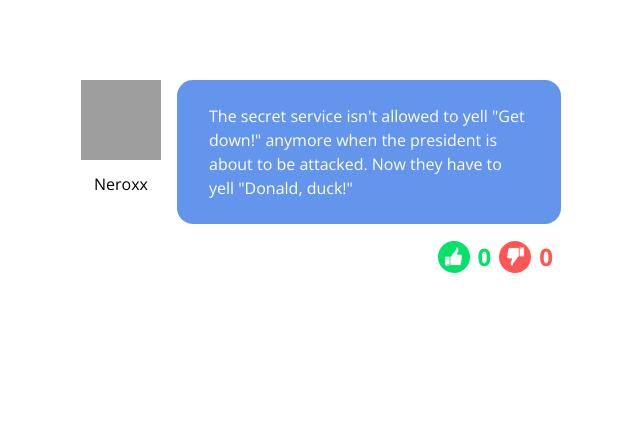
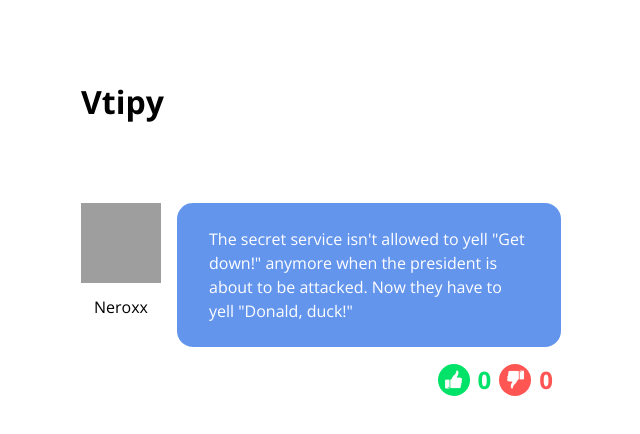
Before and after one commit to Martina-Kor/dadjokes-react, a React app: page / in a window 1280 px wide. Shown: the top 434 px of the page, without its empty margins (319-959 px from the left). Built offline with nearby package versions, Linux system fonts and the light colour scheme; grey boxes are pictures that could not be loaded.

Commit message:
Likes Up & Down

```diff
--- a/src/Joke/index.jsx
+++ b/src/Joke/index.jsx
@@ -1,36 +1,71 @@
 import React, { useState } from 'react';
 
-export const Joke = (props) => {};
+/*
+let upLikes = 0;
+let downLikes = 0;
 
-/*
-export const Movie = (props) => {
-    const upozorneni = props.sTitulky ? <p><b>Tento film je s titulky.</b></p> : null;
+const btnUp = document.querySelector('#btn-up');
+const btnDown = document.querySelector('#btn-down');
 
-    const [ score, setScore ] = useState(5);
+btnUp.addEventListener('click', () => {
+  upLikes += 1;
+  const likesUpElm = document.querySelector('#likes-up');
+  likesUpElm.textContent = upLikes;
+});
 
-    const handlePlusClick = () => {
-        setScore(score + 1);
-    };
+btnDown.addEventListener('click', () => {
+  downLikes += 1;
+  const likesDownElm = document.querySelector('#likes-down');
+  likesDownElm.textContent = downLikes;
+}); */
 
-    const handleMinusClick = () => {
-        setScore(score - 1);
-    };
+export const Joke = (props) => {
+  const [upLikes, setUpLikes] = useState(0);
+  const [downLikes, setDownLikes] = useState(0);
 
-    return (
-        <div className={`movie ${score <= 5 ? "movie--neoblibene" : "movie--oblibene" }`}>
-            <img src={props.imgUrl} alt="" />
-            <h2>{props.nazev}</h2>
-            {upozorneni}
-            <p>{props.popis}</p>
-            <div className="action-buttons">
-            <button className="btn" onClick={handleMinusClick}>-</button>
-                {score}
-            <button className="btn" onClick={handlePlusClick}>+</button>
-            </div>
+  const handleUpLikes = () => {
+    setUpLikes(upLikes + 1);
+  };
+
+  const handleDownLikes = () => {
+    setDownLikes(downLikes + 1);
+  };
+
+  return (
+    <div className="container">
+      <div className="joke">
+        <div className="joke__body">
+          <div className="joke__user">
+            {/*             {props.joke.id} */}
+            <img
+              className="user-avatar"
+              src={props.joke.avatar ? props.joke.avatar : null}
+              alt={`Tady má být avatar ${props.joke.avatar}`}
+            />
+            <p className="user-name">{props.joke.name}</p>
+          </div>
+
+          <p className="joke__text">{props.joke.text}</p>
         </div>
-    );
+        <div className="joke__likes">
+          <button
+            id="btn-up"
+            className="btn-like btn-like--up"
+            onClick={handleUpLikes}
+          ></button>
+          <span id="likes-up" className="likes-count likes-count--up">
+            {upLikes}
+          </span>
+          <button
+            id="btn-down"
+            className="btn-like btn-like--down"
+            onClick={handleDownLikes}
+          ></button>
+          <span id="likes-down" className="likes-count likes-count--down">
+            {downLikes}
+          </span>
+        </div>
+      </div>
+    </div>
+  );
 };
- */
-// Varianta: <button className="btn" onClick={() => setJeOblibeny(true)}>Přidat mezi oblíbené</button>
-
-// Varianta: <button className="btn" onClick={() => setScore(score + 1)}>+</button>
--- a/src/Jokes/index.jsx
+++ b/src/Jokes/index.jsx
@@ -6,7 +6,7 @@ export const Jokes = (props) => {
     <>
       <h2>Vtipy</h2>
       <ul>
-        {props.seznamVtipu.map((joke, index) => {
+        {props.listOfJokes.map((joke, index) => {
           return <Joke {...joke} key={joke.index} />;
         })}
       </ul>
--- a/src/index.jsx
+++ b/src/index.jsx
@@ -2,11 +2,10 @@ import React from 'react';
 import { render } from 'react-dom';
 import './style.css';
 
-import { jokes } from './jokes';
+/* import { jokes } from './jokes'; */
 import { Joke } from './Joke';
 
-const DUMMY_JOKES = [
-  {
+const joke1 = {
   id: 'user01',
   avatar:
     'https://raw.githubusercontent.com/Czechitas-podklady-WEB/dadjokes/main/users/user01.png',
@@ -14,49 +13,37 @@ const DUMMY_JOKES = [
   text: 'The secret service isn\'t allowed to yell "Get down!" anymore when the president is about to be attacked. Now they have to yell "Donald, duck!"',
   likes: 13,
   dislikes: 24,
-  },
-];
+};
 
-const App = () => (
-  <div class="container">
-    <div class="joke">
-      <div class="joke__body">
-        <div class="joke__user">
-          <img
-            class="user-avatar"
-            src="https://raw.githubusercontent.com/Czechitas-podklady-WEB/dadjokes/main/users/user01.png"
-          />
-          <p class="user-name">Neroxx</p>
-        </div>
+const joke2 = {
+  id: 'user01',
+  avatar:
+    'https://raw.githubusercontent.com/Czechitas-podklady-WEB/dadjokes/main/users/user01.png',
+  name: 'Neroxx',
+  text: 'The secret service isn\'t allowed to yell "Get down!" anymore when the president is about to be attacked. Now they have to yell "Donald, duck!"',
+  likes: 13,
+  dislikes: 24,
+};
 
-        <p class="joke__text">
-          The secret service isn't allowed to yell "Get down!" anymore when the
-          president is about to be attacked. Now they have to yell "Donald,
-          duck!"
-        </p>
-      </div>
-      <div class="joke__likes">
-        <button id="btn-up" class="btn-like btn-like--up"></button>
-        <span id="likes-up" class="likes-count likes-count--up">
-          0
-        </span>
-        <button id="btn-down" class="btn-like btn-like--down"></button>
-        <span id="likes-down" class="likes-count likes-count--down">
-          0
-        </span>
-      </div>
-    </div>
+const App = () => {
+  return (
+    <div className="container">
+      <header>
+        <h1>Vtipy</h1>
+      </header>
+      <main>
+        <Joke joke={joke1} />
+        {/*         <Joke joke={joke2} /> */}
+        {/*   <Jokes listOfJokes={DUMMY_JOKES} /> */}
+      </main>
     </div>
   );
+};
 
 render(<App />, document.querySelector('#app'));
 
-/*
-const AddMovie = () => {
-  return <div>Formulář pro přidání filmu</div>;
-};
-
-const App = () => {
+{
+  /*  const App = () => {
   return (
     <div className="container">
       <header>
@@ -68,12 +55,12 @@ const App = () => {
       </main>
     </div>
   );
-}; */
+};
+ */
+}
 
-/*
-
-
-const App = () => {
+{
+  /* const App = () => {
   return (
     <div className="container">
       <header>
@@ -86,5 +73,5 @@ const App = () => {
     </div>
   );
 };
-
-render(<App />, document.querySelector('#app')); */
+ */
+}
```
Lines whose indentation alone changed are shown as unchanged.
